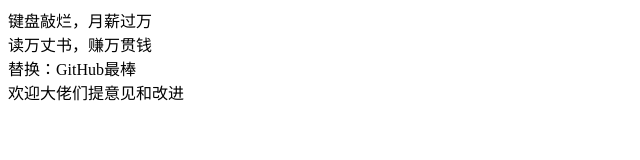
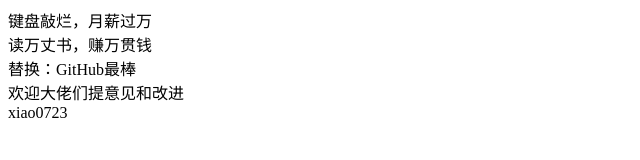
Before and after one commit to Y0723/DemoTest, a plain HTML site: page htmltest.html in a window 1280 px wide. Shown: the full height of the page, 0-640 px from the left. Drawn offline with Linux system fonts and the light colour scheme.

Commit message:
Update htmltest.html

```diff
--- a/htmltest.html
+++ b/htmltest.html
@@ -11,5 +11,6 @@
     <div>读万丈书，赚万贯钱</div>
     <div>替换：GitHub最棒</div>
     <div>欢迎大佬们提意见和改进</div>
+    <div>xiao0723</div>
 </body>
 </html>
```
